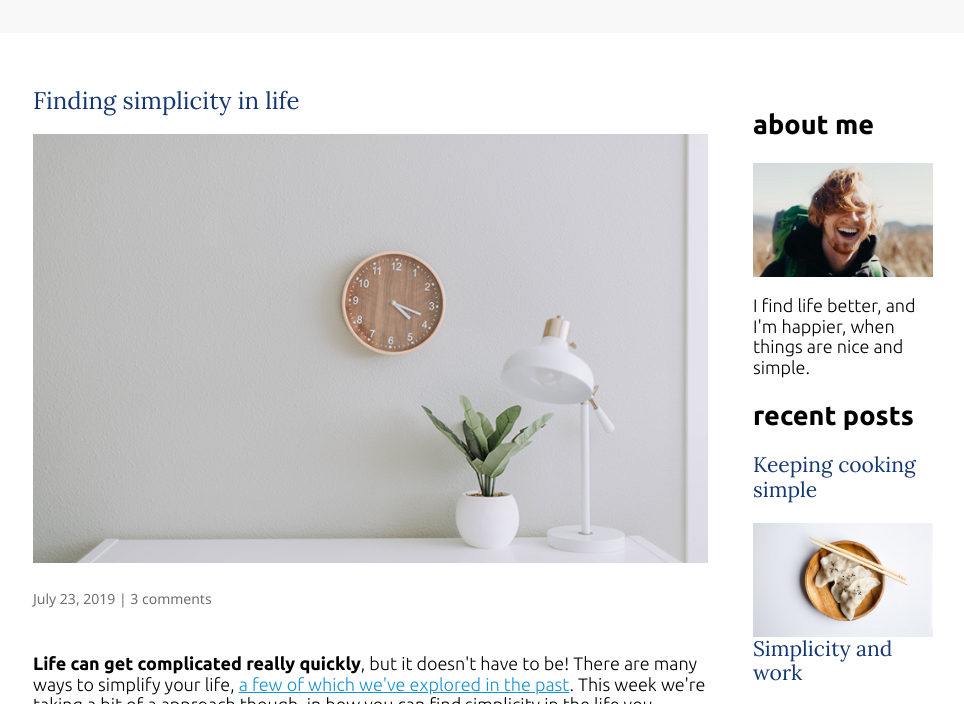
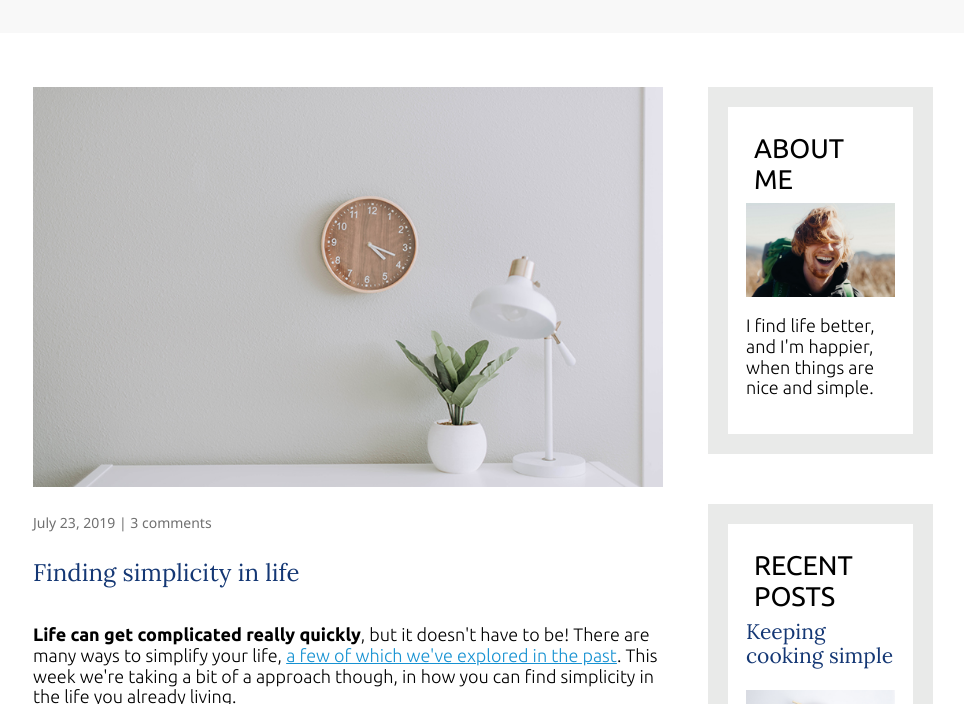
Before and after one commit to mf-dlcz/livingTheSimpleLife, a website built with Vite: page index.html in a window 1280 px wide. Shown: the part 96-800 px from the top of the page, without its empty margins (157-1121 px from the left). Built offline with nearby package versions, Linux system fonts and the light colour scheme.

Commit message:
Updated the widget layout

```diff
--- a/css/styles.css
+++ b/css/styles.css
@@ -124,11 +124,13 @@ footer p {
     }
 
     main {
-        width: 75%;
+        width: 70%;
     }
 
     aside {
-        width: 20%;
+        width: 25%;
+        min-width: 200px;
+        margin-left: 1em;
     }
 }
 
@@ -218,12 +220,30 @@ nav a:focus {
     }
 
     .article-img {
-        width: 100%;
+        order: -2;
         min-height: 250px;
         object-fit: cover;
+    }
+
+    .article-info {
+        order: -1;
     }
 
     .aligned-img {
         object-position: left;
     }
 }
+
+/*  widget  */
+
+.widget-title {
+    text-transform: uppercase;
+    margin: 8px;
+    font-weight: 400;
+}
+
+.sidebar-widget {
+    border: 20px #E9EAE9 solid;
+    margin-bottom: 50px;
+    padding: 1em;
+}
```
